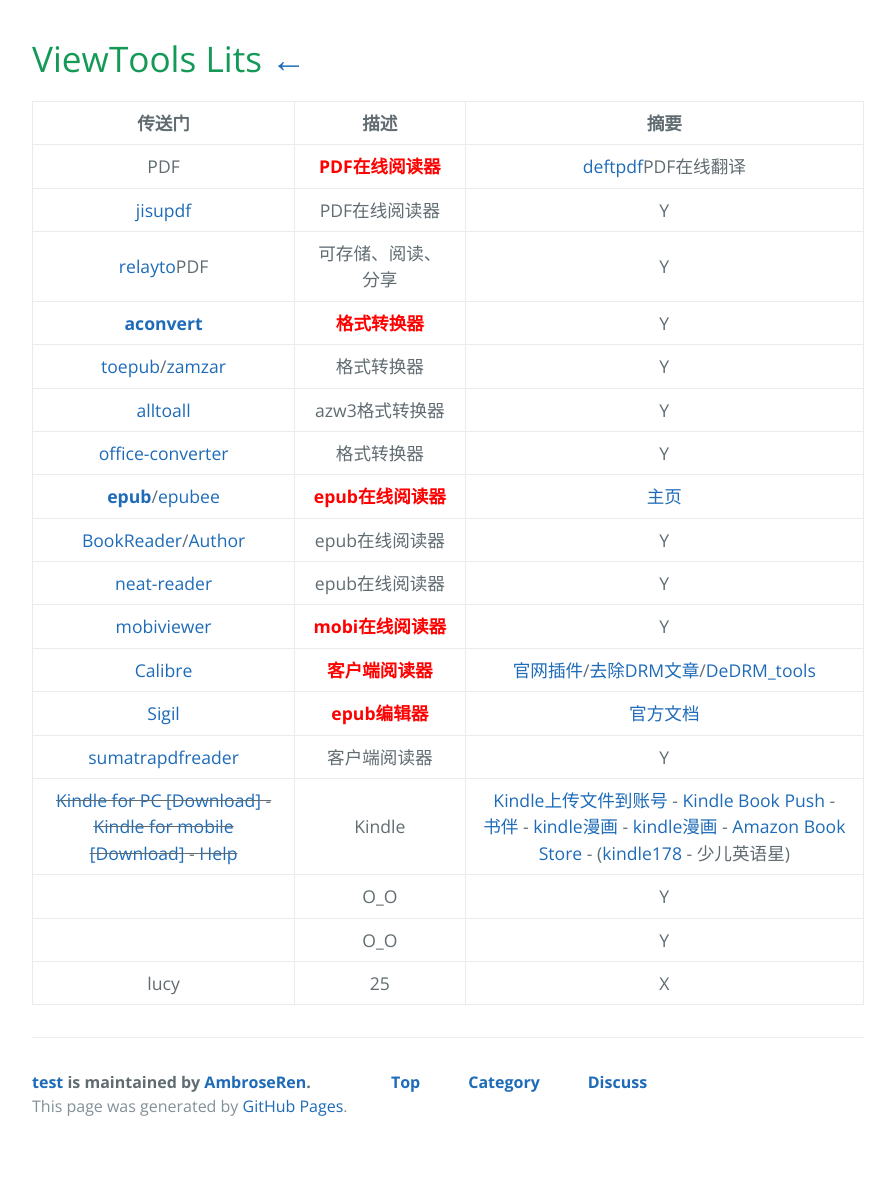
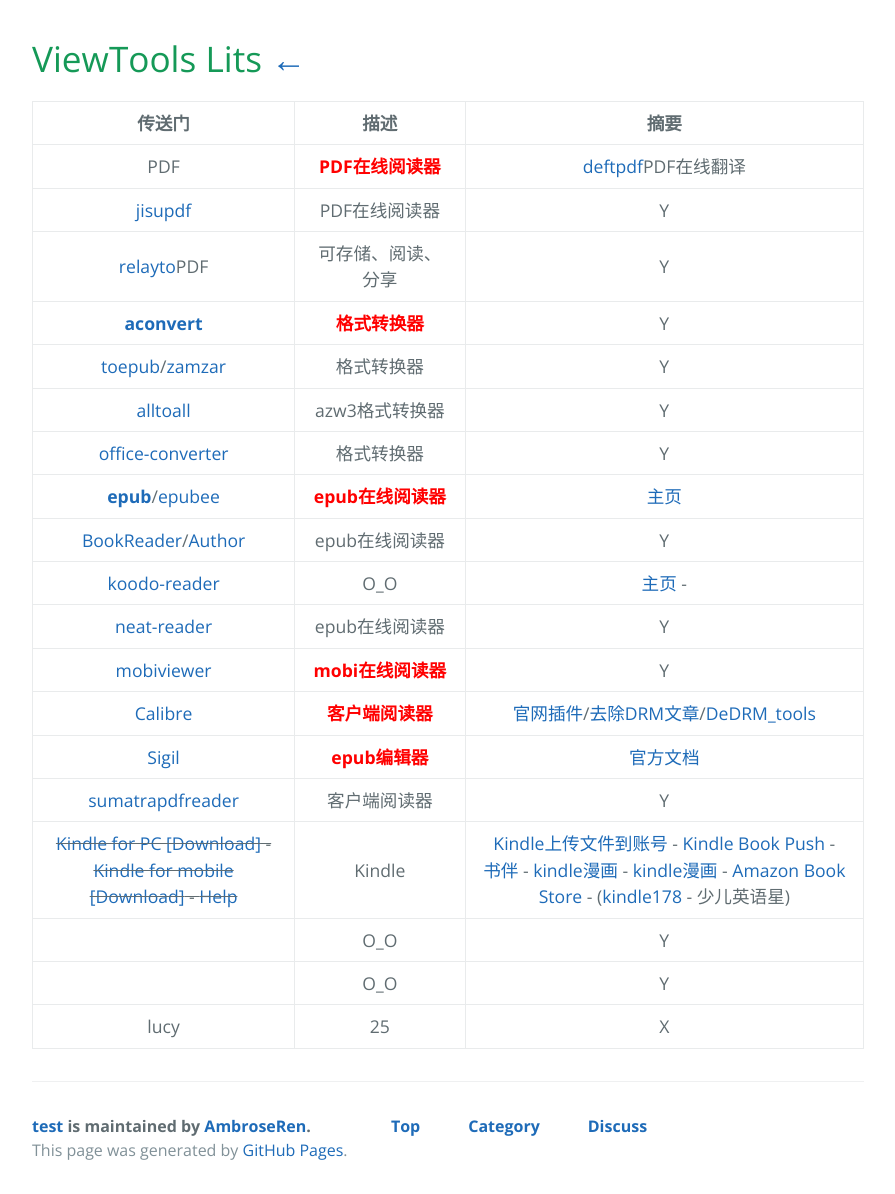
Before and after one commit to AmbroseRen/test, a Jekyll site: the page built from Library/ViewTools.md, in a window 1280 px wide. Shown: the whole page, without its empty margins (192-1087 px from the left). Built offline with Jekyll 4.4.1, drawn with Linux system fonts in a browser that asks for light colours; our own code applies the rules of GitHub Pages for plain Markdown files; the repository's description, which GitHub fills in, is left out; before the commit the page ends 1150 px from its top, so only the background shows below that.

Commit message:
Update ViewTools.md

```diff
--- a/Library/ViewTools.md
+++ b/Library/ViewTools.md
@@ -11,6 +11,7 @@
 | [office-converter](https://cn.office-converter.com/ebook-converter) | 格式转换器 | Y |
 | __[epub](https://epub.liumingye.cn/)__/[epubee](http://cn.epubee.com/) | <font color="#ff0000"><b>epub在线阅读器</b></font> | [主页](https://tool.liumingye.cn/) |
 | [BookReader](https://ztftrue.github.io/BookReader/)/[Author](https://github.com/ztftrue/BookReader/) | epub在线阅读器 | Y |
+| [koodo-reader](https://koodo-reader.vercel.app/#/manager/home) | O_O | [主页](https://koodo.960960.xyz/) - []() |
 | [neat-reader](https://www.neat-reader.cn/webapp#/) | epub在线阅读器 | Y |
 | [mobiviewer](https://imclient.herokuapp.com/mobiviewer/) | <font color="#ff0000"><b>mobi在线阅读器</b></font> | Y |
 | [Calibre](https://calibre-ebook.com/) | <font color="#ff0000"><b>客户端阅读器</b></font> | [官网插件](http://plugins.calibre-ebook.com/)/[去除DRM文章](https://thatinterpreter.net/kindle-drm/)/[DeDRM_tools](https://github.com/apprenticeharper/DeDRM_tools/releases) |
```
